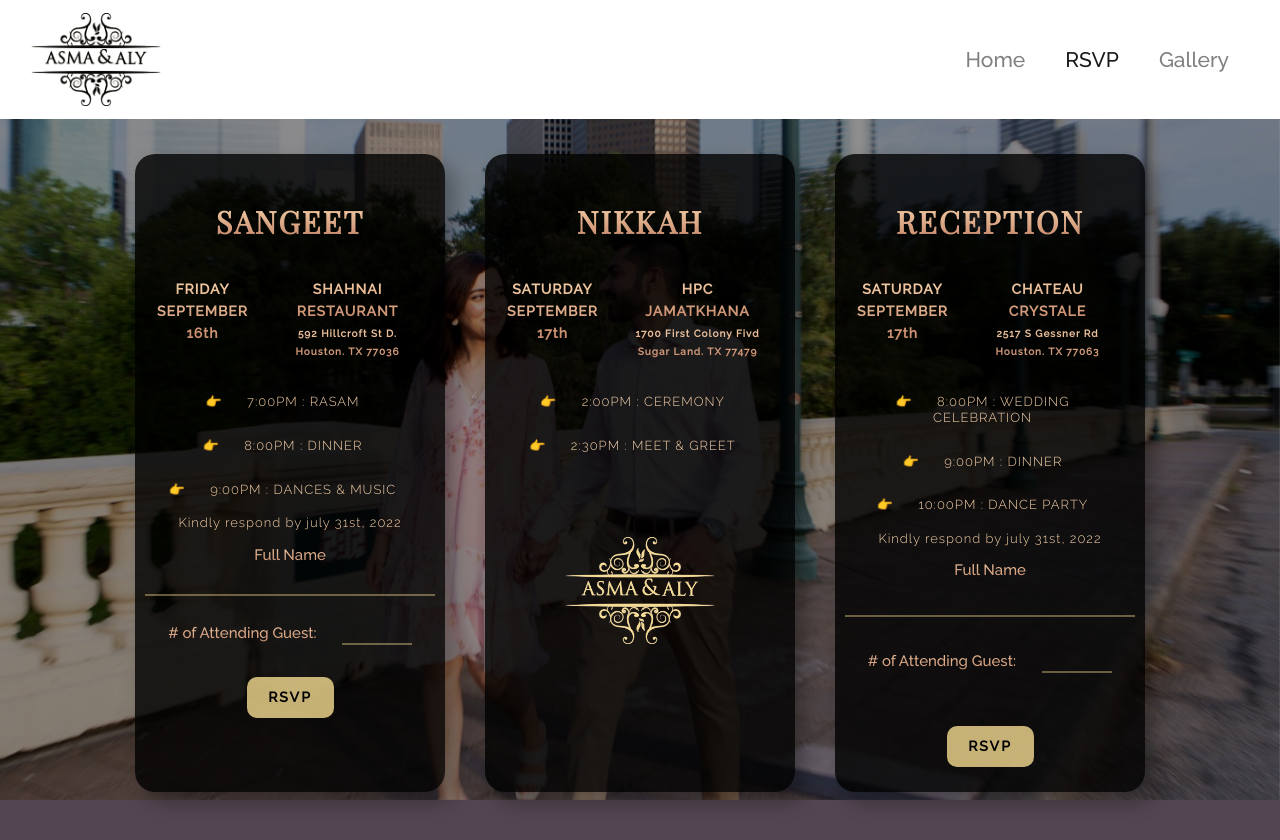
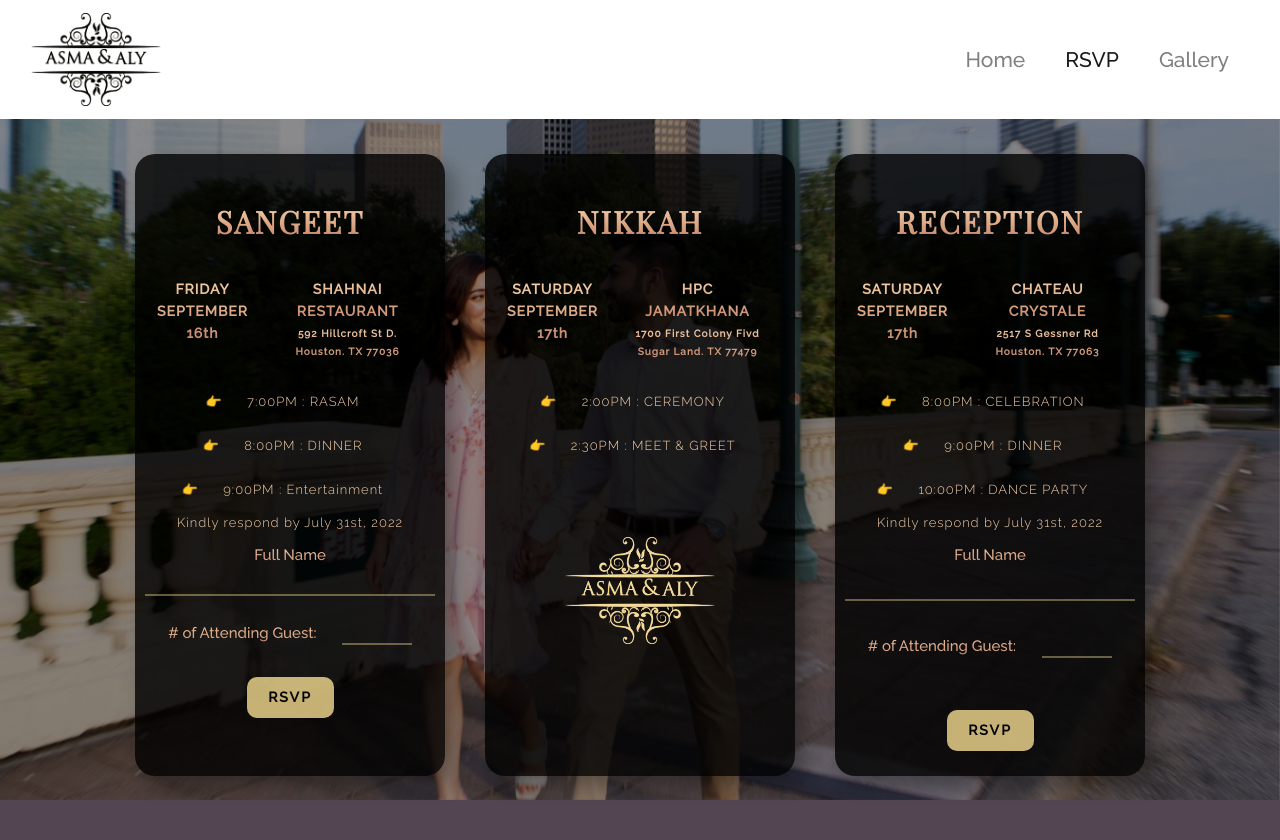
Before and after one commit to Asmaandaly/Asmaandaly.github.io, a plain HTML site: page rsvp.html in a window 1280 px wide. Drawn offline with nearby package versions, Linux system fonts and the light colour scheme.

Commit message:
Update rsvp.html

```diff
--- a/rsvp.html
+++ b/rsvp.html
@@ -82,10 +82,10 @@
             <h5><li class="list"> <span style="padding: 0px 10px;"> </span> 8:00PM : DINNER</li></h5>
           </div>
           <div class="list-section-item">
-            <h5><li class="list"> <span style="padding: 0px 10px;"> </span> 9:00PM : DANCES & MUSIC</li></h5>
+            <h5><li class="list"> <span style="padding: 0px 10px;"> </span> 9:00PM : Entertainment </li></h5>
           </div>
           <div class="list-section-item">
-            <h5 class="kind">Kindly respond by july 31st, 2022</h5>
+            <h5 class="kind">Kindly respond by July 31st, 2022</h5>
           </div>
         </div>
 
@@ -182,7 +182,7 @@
 
         <div class="list-section">
           <div class="list-section-item">
-            <h5><li class="list"><span style="padding: 0px 10px;"> </span> 8:00PM : WEDDING CELEBRATION</li></h5>
+            <h5><li class="list"><span style="padding: 0px 10px;"> </span> 8:00PM : CELEBRATION</li></h5>
           </div>
           <div class="list-section-item">
             <h5><li class="list"><span style="padding: 0px 10px;"> </span> 9:00PM : DINNER</li></h5>
@@ -191,7 +191,7 @@
             <h5><li class="list"><span style="padding: 0px 10px;"> </span> 10:00PM : DANCE PARTY</li></h5>
           </div>
           <div class="list-section-item">
-            <h5 class="kind">Kindly respond by july 31st, 2022</h5>
+            <h5 class="kind">Kindly respond by July 31st, 2022</h5>
           </div>
         </div>
 
```
